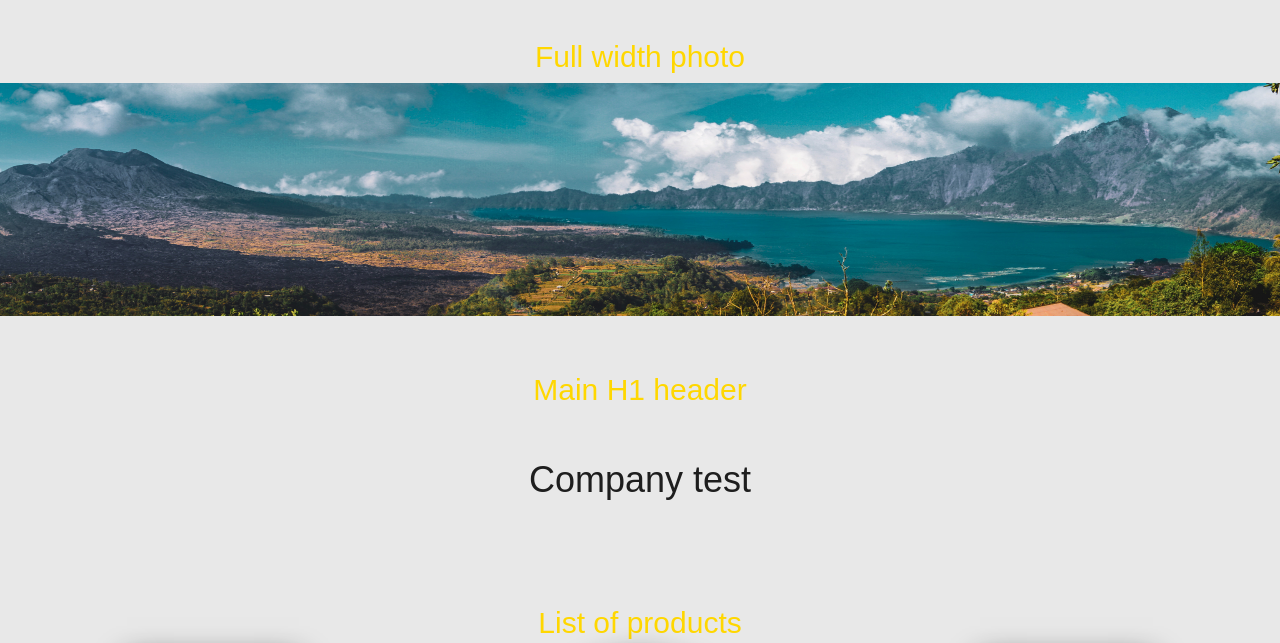
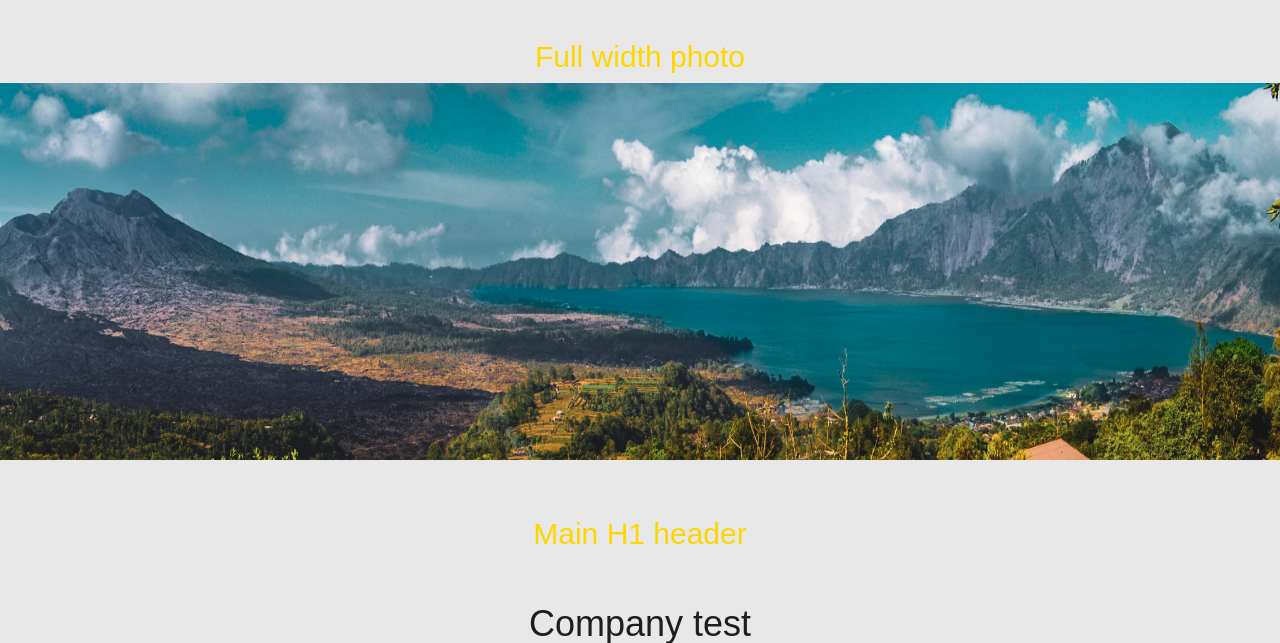
Before and after one commit to AdamMaichrzik/Zadanie_PHP, a PHP site: page / in a window 1280 px wide. Shown: the part 50-693 px from the top of the page. Run offline with PHP 8.4, Linux system fonts and the light colour scheme; some web fonts are replaced.

Commit message:
Row height bigger

```diff
--- a/index.html
+++ b/index.html
@@ -45,7 +45,6 @@
       </div>
       <div class="col-lg-4"></div>
       <div class="col-lg-2">
-        <a href="#"></a>
         <a href="#">Login</a>
       </div>
     </nav>
--- a/style.css
+++ b/style.css
@@ -26,7 +26,7 @@ opacity: 0.8;
 }
 
 .row-height{
-    height: 233px;
+    height: 377px;
 }
 
 .navbar-items {
```
